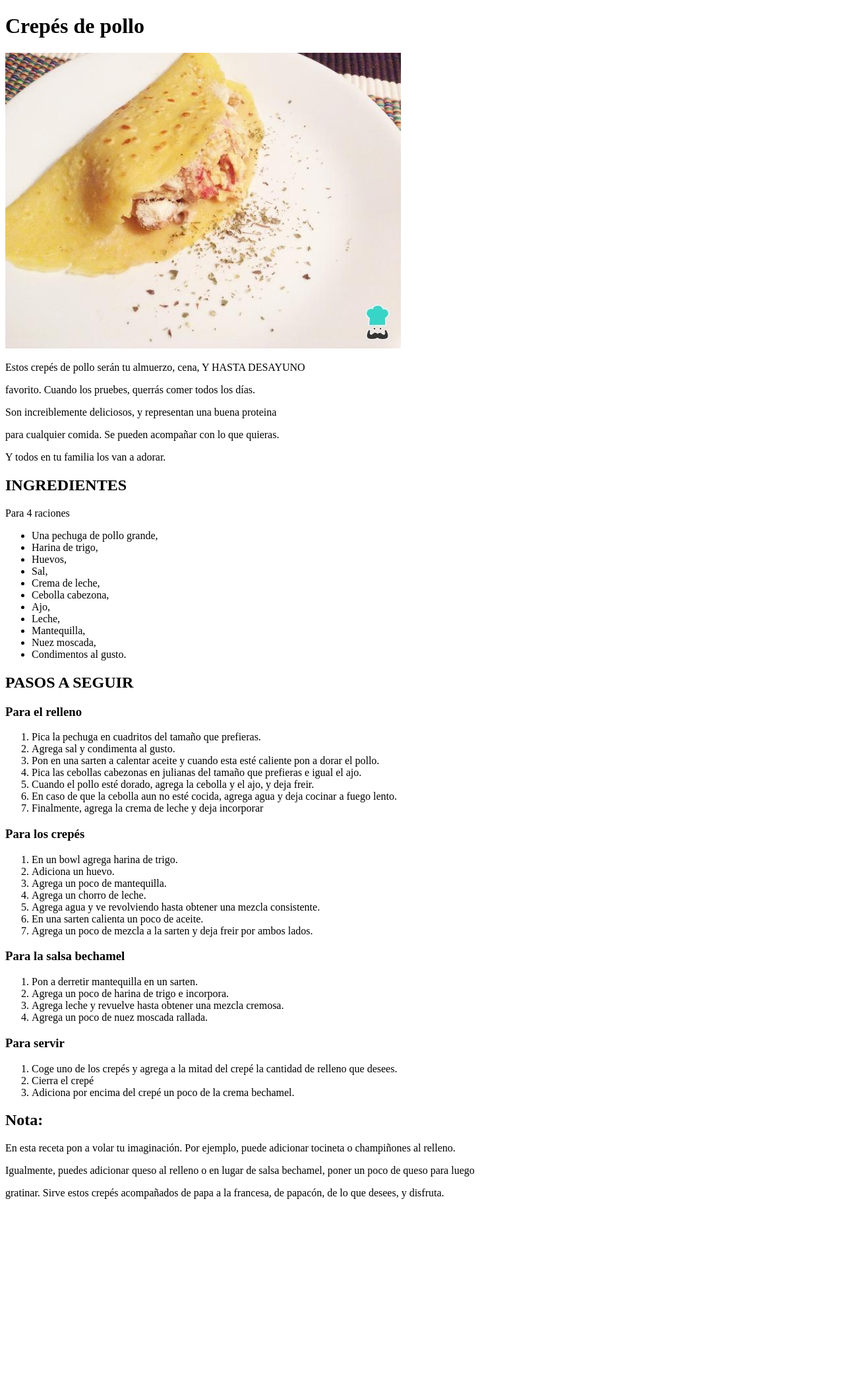
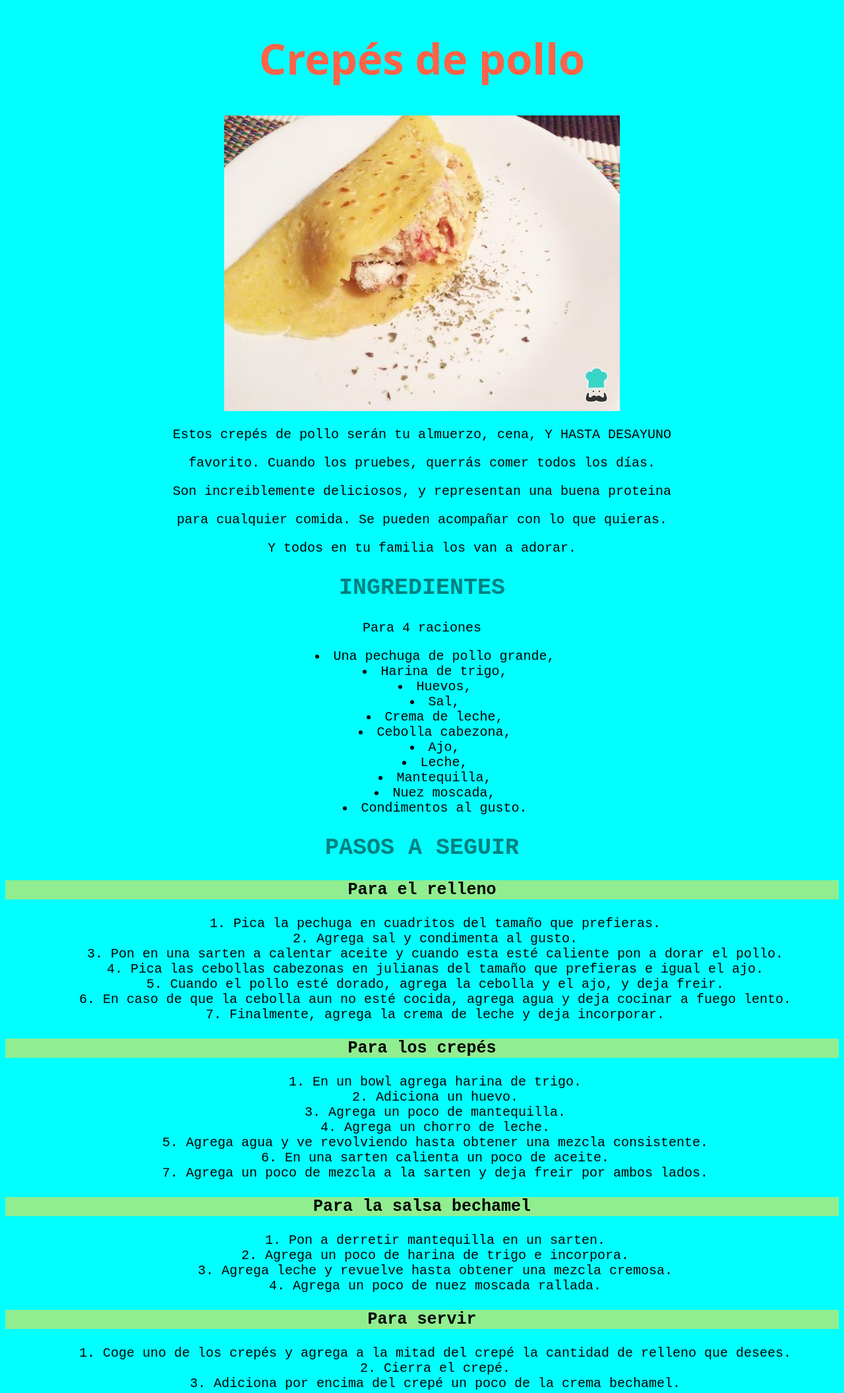
Before and after one commit to kitkathsita/odin-recipes, a plain HTML site: page recipes/creppes.html in a window 1280 px wide. Shown: the top 2111 px of the page at 66% size. Before the commit the page ends 1833 px from the top, so only its background shows below. Drawn offline with Linux system fonts and the light colour scheme.

Commit message:
página mejorada usando css

```diff
--- a/recipes/creppes.html
+++ b/recipes/creppes.html
@@ -3,9 +3,10 @@
 <head>
     <meta charset="UTF-8">
     <title>Crepes de pollo</title>
+    <link rel="stylesheet" href="../style/styless.css">
 </head>
 <body>
-    <h1>Crepés de pollo</h1>
+    <h1 id="titulo">Crepés de pollo</h1>
     <img src="crepesdepollo.jpg" alt="Crepes de pollo">
     <p>Estos crepés de pollo serán tu almuerzo, cena, Y HASTA DESAYUNO</p>
     <p>favorito. Cuando los pruebes, querrás comer todos los días.</p>
@@ -29,14 +30,14 @@
     </ul>
     <h2>PASOS A SEGUIR</h2>
     <h3>Para el relleno</h3>
-    <ol>
+    <ol class="lista">
         <li>Pica la pechuga en cuadritos del tamaño que prefieras.</li>
         <li>Agrega sal y condimenta al gusto.</li>
         <li>Pon en una sarten a calentar aceite y cuando esta esté caliente pon a dorar el pollo.</li>
         <li>Pica las cebollas cabezonas en julianas del tamaño que prefieras e igual el ajo.</li>
         <li>Cuando el pollo esté dorado, agrega la cebolla y el ajo, y deja freir.</li>
         <li>En caso de que la cebolla aun no esté cocida, agrega agua y deja cocinar a fuego lento.</li>
-        <li>Finalmente, agrega la crema de leche y deja incorporar</li>
+        <li>Finalmente, agrega la crema de leche y deja incorporar.</li>
     </ol>
     <h3>Para los crepés</h3>
     <ol>
@@ -58,12 +59,12 @@
     <h3>Para servir</h3>
     <ol>
         <li>Coge uno de los crepés y agrega a la mitad del crepé la cantidad de relleno que desees.</li>
-        <li>Cierra el crepé</li>
+        <li>Cierra el crepé.</li>
         <li>Adiciona por encima del crepé un poco de la crema bechamel.</li>
     </ol>
     <h2>Nota:</h2>
-    <p>En esta receta pon a volar tu imaginación. Por ejemplo, puede adicionar tocineta o champiñones al relleno.</p>
-    <p>Igualmente, puedes adicionar queso al relleno o en lugar de salsa bechamel, poner un poco de queso para luego</p>
-    <p>gratinar. Sirve estos crepés acompañados de papa a la francesa, de papacón, de lo que desees, y disfruta.</p>
+    <p class="nota">En esta receta pon a volar tu imaginación. Por ejemplo, puedes adicionar tocineta o champiñones al relleno.</p>
+    <p class="nota">Igualmente, puedes adicionar queso al relleno o en lugar de salsa bechamel, poner un poco de queso para luego</p>
+    <p class="nota">gratinar. Sirve estos crepés acompañados de papa a la francesa, de papacón, de lo que desees, y disfruta.</p>
 </body>
 </html>
--- /dev/null
+++ b/style/style.css
@@ -0,0 +1,43 @@
+*{
+    background-color: aqua;
+    text-align: center;
+}
+
+.link{
+    font-family: monospace;
+    font-size: 25px;
+    text-align: center;
+}
+
+img{
+    width: 600px;
+    height: auto;
+}
+
+.carbonara{
+    color: palevioletred;
+}
+
+.marquesa{
+    color: deeppink;
+}
+
+.crepes{
+    color: violet;
+}
+
+.linkk{
+    color: yellowgreen;
+}
+
+#titulo{
+    color: magenta;
+    font-size: 55px;
+    font-family: system-ui, -apple-system, BlinkMacSystemFont, 'Segoe UI', Roboto, Oxygen, Ubuntu, Cantarell, 'Open Sans', 'Helvetica Neue', sans-serif;
+}
+
+.subtitulo{
+    color: darkviolet;
+    font-size: 35px;
+    font-family: 'Franklin Gothic Medium', 'Arial Narrow', Arial, sans-serif;
+}
--- /dev/null
+++ b/style/styless.css
@@ -0,0 +1,45 @@
+* {
+    text-align: center;
+    background-color: aqua;
+    font-family: monospace;
+}
+
+#titulo{
+    font-size: 65px;
+    color: tomato;
+    font-family: system-ui, -apple-system, BlinkMacSystemFont, 'Segoe UI', Roboto, Oxygen, Ubuntu, Cantarell, 'Open Sans', 'Helvetica Neue', sans-serif;
+}
+
+p{
+    font-size: 20px;
+}
+
+h2{
+    font-size: 35px;
+    color: cornflowerblue;
+}
+
+li{
+    font-size: 20px;
+    list-style-position: inside;
+    color: black;
+}
+
+h2{
+    font-size: 35px;
+    font-weight: bold;
+    color: teal;
+}
+
+.nota{
+    background-color: azure;
+}
+
+ol{
+    color: blueviolet;
+}
+
+h3{
+    font-size: 25px;
+    background-color: lightgreen;
+}
```
Also changed, not shown: index.html (+7 -8 lines), recipes/carbonara.html (+6 -5 lines), recipes/postrelimon.html (+3 -2 lines).
